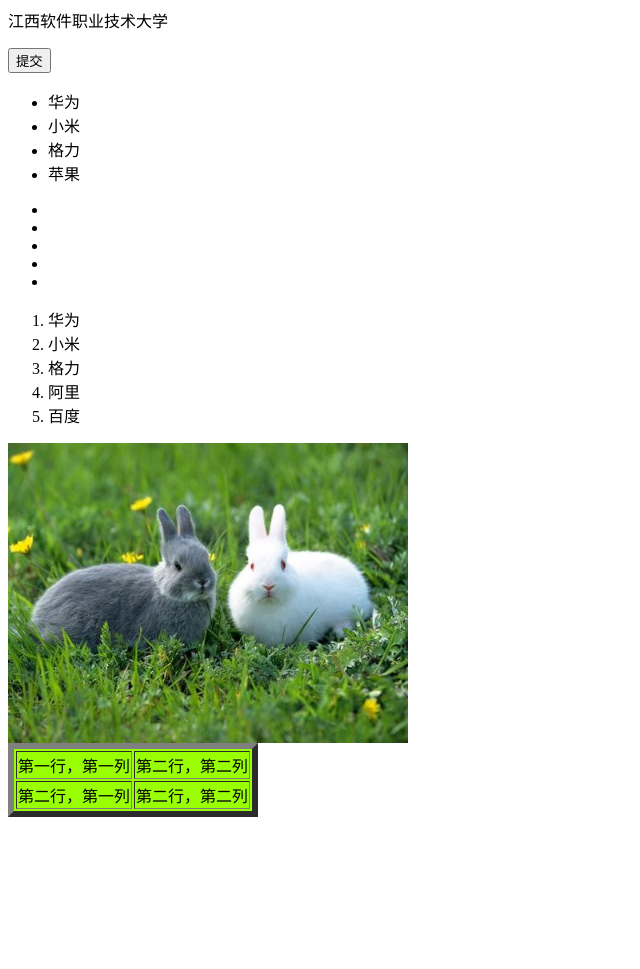
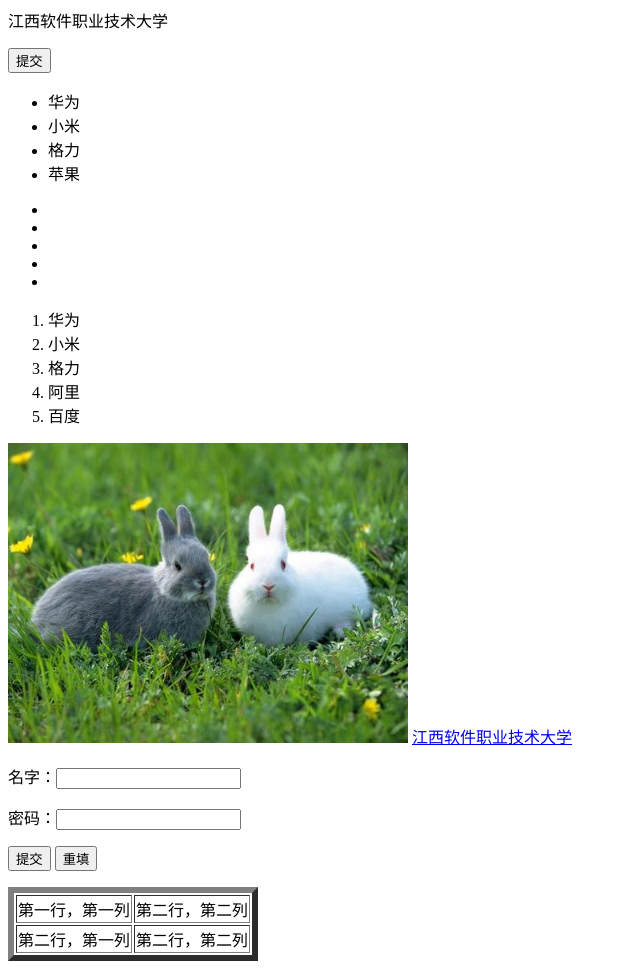
Before and after one commit to 1531753240/-, a plain HTML site: page 第六次课/inter4.html in a window 1280 px wide. Shown: the whole page, without its empty margins (0-640 px from the left). Before the commit the page ends 825 px from the top, so only its background shows below. Drawn offline with Linux system fonts and the light colour scheme.

Commit message:
第六次课

```diff
--- a/第六次课/inter4.html
+++ b/第六次课/inter4.html
@@ -1,7 +1,9 @@
 <html>
     <head>
         <style>
-
+        #border{
+            background-color: rgb(154, 255, 2);
+        }
         </style>
     </head>
     <body>
@@ -32,7 +34,19 @@
             <li>百度</li>
         </ol>
         <img src="ahead.png" width="400" hight="300" alt="ahead" >
-        <table border="6"  style="background-color: rgb(154, 255, 2);">
+        <a href="https://www.jxuspt.com/">江西软件职业技术大学</a>
+        <table border="6"  >
+            <p id="name"></p>
+            <form  id="form1" method="POST" action="www.baidu.com">
+                <p>名字：<input name="name"type="text"></p>
+                <p>密码：<input name="pass"type="postword"></p>
+                <p>
+                    <input type="submit" name="button" value="提交"/>
+                    <input type="reset" name="Reset" value="重填"/>
+
+                </p>
+            </form>
+
             <tr>
                 <td>第一行，第一列</td>
                 <td>第二行，第二列</td>
```
